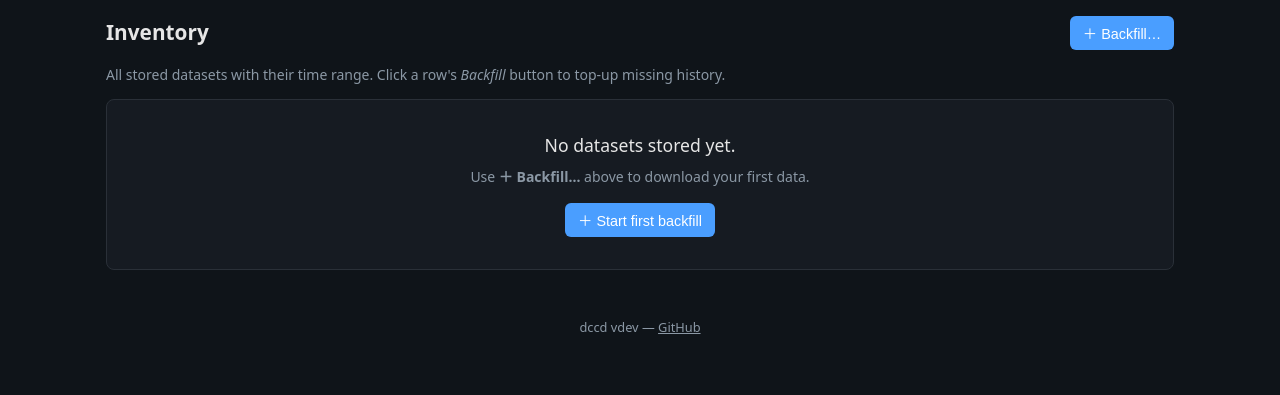
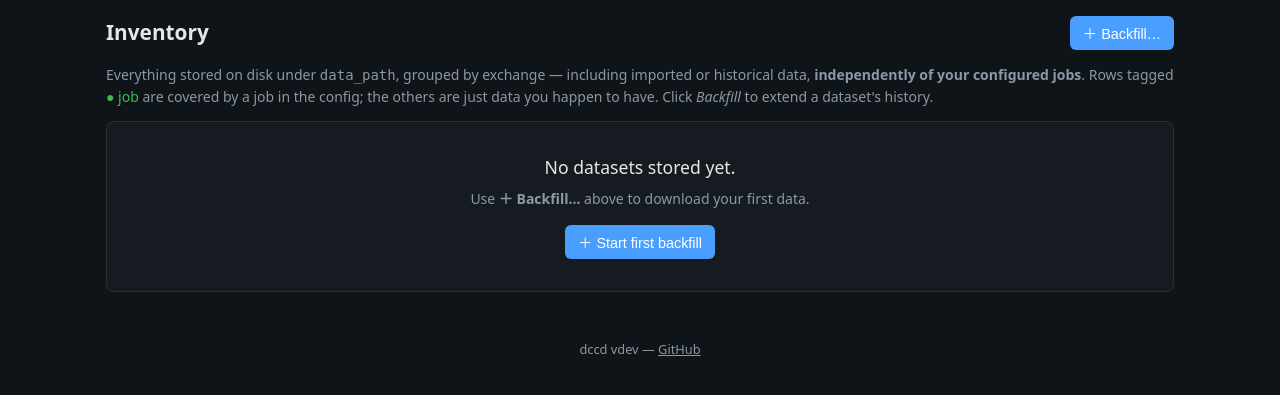
Before and after one commit to ArthurBernard/Download_Crypto_Currencies_Data, a FastAPI app: page /inventory in a window 1280 px wide. Shown: the part 98-493 px from the top of the page. Run offline with FastAPI, Linux system fonts and the light colour scheme; data that the repository does not hold is empty.

Commit message:
fix(ui): clarify inventory ≠ jobs and update migrate copy
User confusion: the Inventory page lists datasets that aren't in the config's
jobs (on their install, the migrated v2 history), which looked like wrong
behaviour. Inventory is by design "everything on disk", independent of jobs —
but nothing in the UI said so.

- Inventory intro now explains it shows all on-disk data under data_path
  independently of configured jobs, and tags rows covered by an enabled job
  with a "● job" badge (others are just data you happen to have).
- Storage "Migrate" copy was stale (said "timestamps" only); now describes the
  real v2→v3 schema upgrade (column rename + trades + ns rescale, idempotent).

```diff
--- a/dccd/interfaces/ui/templates/inventory.html
+++ b/dccd/interfaces/ui/templates/inventory.html
@@ -5,7 +5,10 @@
   <h1 style="margin:0">Inventory</h1>
   <button onclick="openModal('bf-modal')">＋ Backfill…</button>
 </div>
-<p class="muted">All stored datasets with their time range. Click a row's <em>Backfill</em> button to top-up missing history.</p>
+<p class="muted">Everything stored on disk under <code>data_path</code>, grouped by exchange —
+including imported or historical data, <strong>independently of your configured jobs</strong>.
+Rows tagged <span class="ok">● job</span> are covered by a job in the config; the others are
+just data you happen to have. Click <em>Backfill</em> to extend a dataset's history.</p>
 
 <div id="inv-content"><span class="muted">Loading…</span></div>
 
@@ -95,6 +98,15 @@ function onStartChange() {
 async function loadInventory() {
   try {
     const { datasets } = await api('GET', '/api/inventory');
+    // Which datasets are actually covered by a configured job?
+    let jobKeys = new Set();
+    try {
+      const { jobs } = await api('GET', '/api/jobs');
+      for (const j of jobs) {
+        if (j.enabled === false) continue;
+        jobKeys.add(`${j.exchange}|${j.symbol.replace('/','-')}|${j.data_type}`);
+      }
+    } catch (_) {}
     if (!datasets.length) {
       document.getElementById('inv-content').innerHTML =
         `<div class="card" style="text-align:center;padding:2rem">
@@ -117,8 +129,10 @@ async function loadInventory() {
       </thead><tbody>`;
       for (const d of ds) {
         const sym = d.pair.replace(/-/, '/');
+        const isJob = jobKeys.has(`${d.exchange}|${d.pair}|${d.data_type}`);
+        const tag = isJob ? ' <span class="ok" style="font-size:.7em" title="covered by a configured job">● job</span>' : '';
         html += `<tr>
-          <td><strong>${escapeHtml(d.pair)}</strong></td>
+          <td><strong>${escapeHtml(d.pair)}</strong>${tag}</td>
           <td>${escapeHtml(d.data_type)}</td>
           <td>${d.span ?? '-'}</td>
           <td class="muted">${(d.rows ?? 0).toLocaleString()}</td>
```
Also changed, not shown: dccd/interfaces/ui/templates/storage.html (+6 -4 lines).
